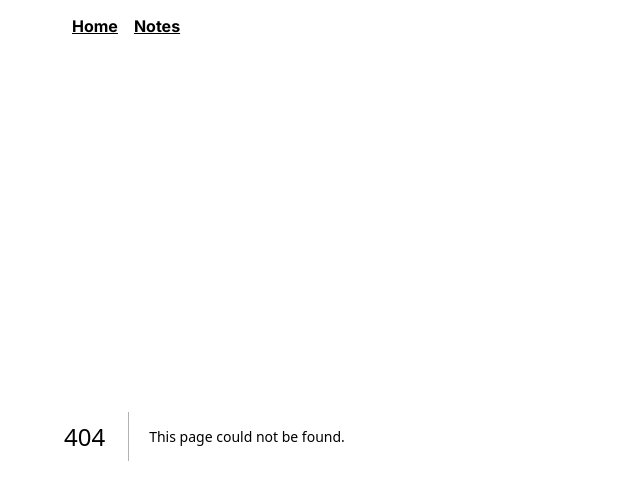
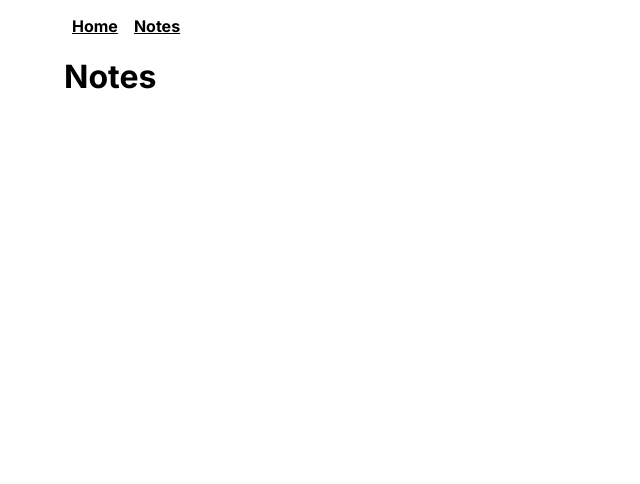
Before and after one commit to Marknjo/next-notes, a Next.js app: page /notes/1 in a window 1280 px wide. Before the commit this address had no page. Shown: the top 484 px of the page, without its empty margins (0-640 px from the left). Built offline with nearby package versions, Linux system fonts and the light colour scheme.

Commit message:
add /notes/id page - note details page

```diff
--- /dev/null
+++ b/src/app/notes/[id]/page.tsx
@@ -0,0 +1,7 @@
+export default async function NotePage() {
+  return (
+    <div>
+      <h1>Notes</h1>
+    </div>
+  );
+}
```
Also changed, not shown: 2 other files (tests, documents, lock files or other folders).
